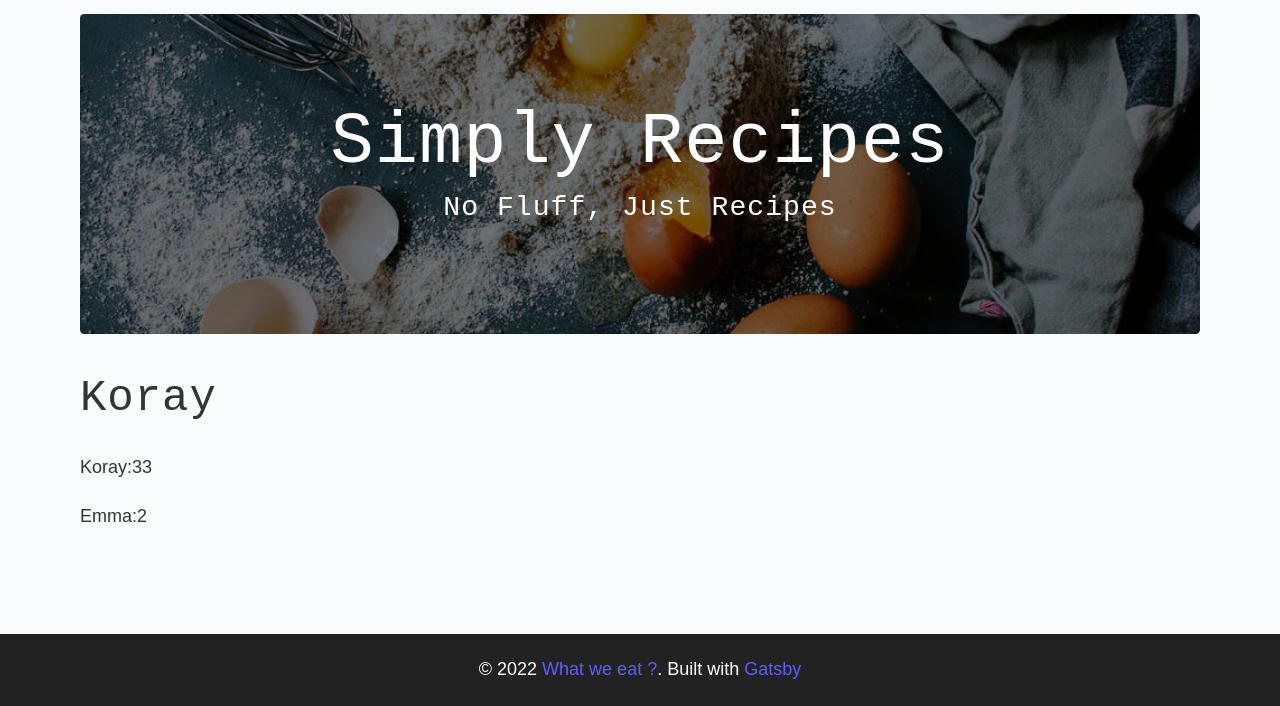
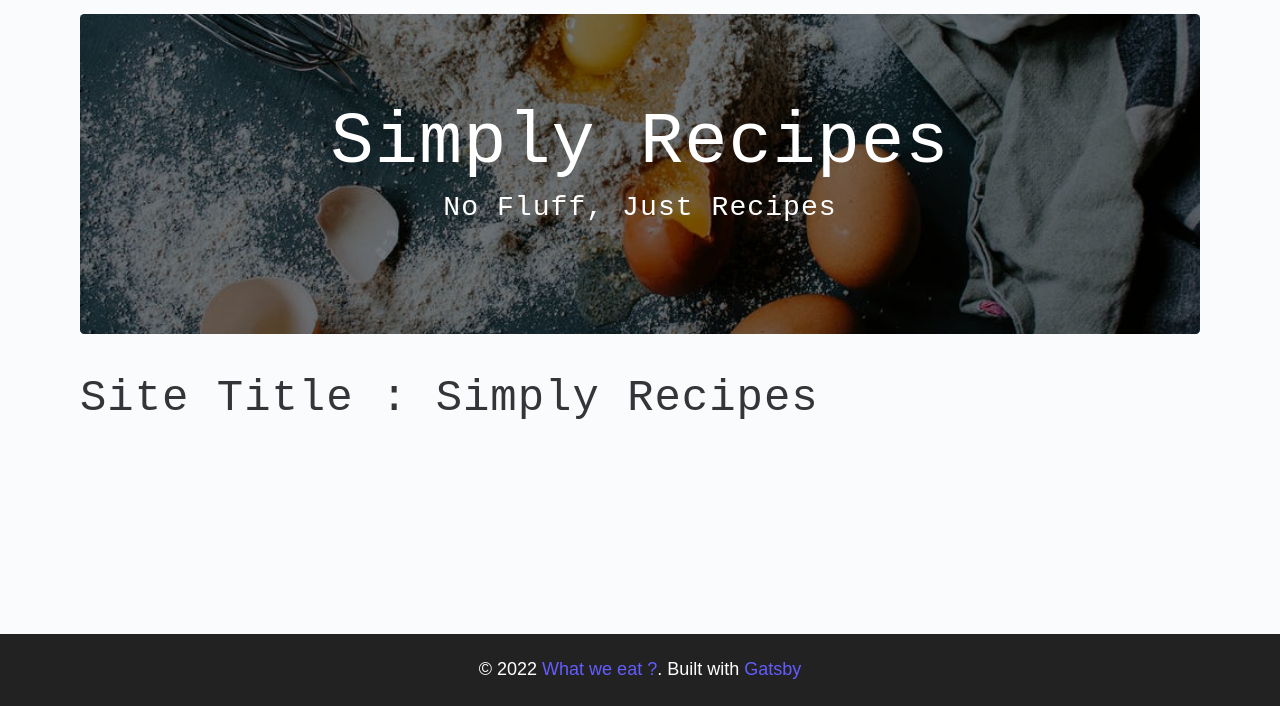
Before and after one commit to DundarKoray/Gatsby__Contentful__Project__Recipes, a Gatsby site: page / in a window 1280 px wide. Shown: the part 94-800 px from the top of the page. Built offline with nearby package versions, Linux system fonts and the light colour scheme; Gatsby itself is replaced by a stand-in of ours.

Commit message:
completed graphql

```diff
--- a/src/examples/fetchData.js
+++ b/src/examples/fetchData.js
@@ -1,8 +1,7 @@
 import React from "react"
 import { useStaticQuery, graphql } from "gatsby"
 
-const ComponentName = () => {
-  const data = useStaticQuery(graphql`
+const getData = graphql`
   {
     site {
       siteMetadata {
@@ -20,22 +19,23 @@ const ComponentName = () => {
       }
     }
   }
-  `)
+`
+
+const FetchData = () => {
+  // console.log(useStaticQuery(getData))
+  // const data = useStaticQuery(getData)
+
+  const {
+    site: {
+      siteMetadata: { title },
+    },
+  } = useStaticQuery(getData)
   return (
     <div>
-      <h2>{data.site.siteMetadata.person.name}</h2>
-      <div>
-        {" "}
-        {data.site.siteMetadata.complexData.map((item, index) => {
-          return (
-            <p key={index}>
-              {item.name}:{item.age}
-            </p>
-          )
-        })}
-      </div>
+      {/* <h2>Name : {data.site.siteMetadata.person.name} </h2> */}
+      <h2>Site title : {title}</h2>
     </div>
   )
 }
 
-export default ComponentName
+export default FetchData
```
Lines whose indentation alone changed are shown as unchanged.
